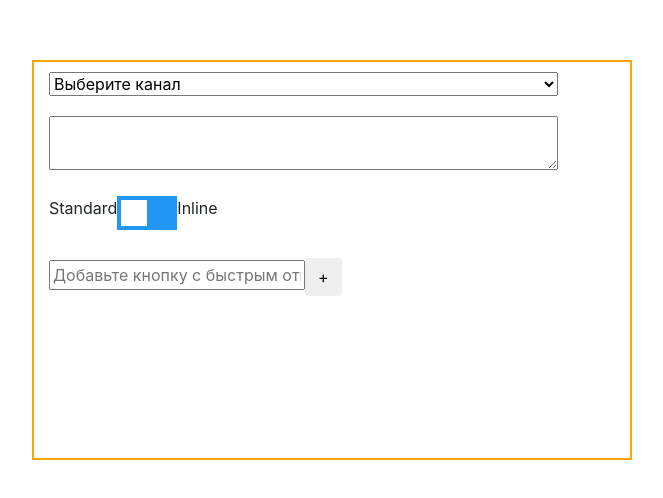
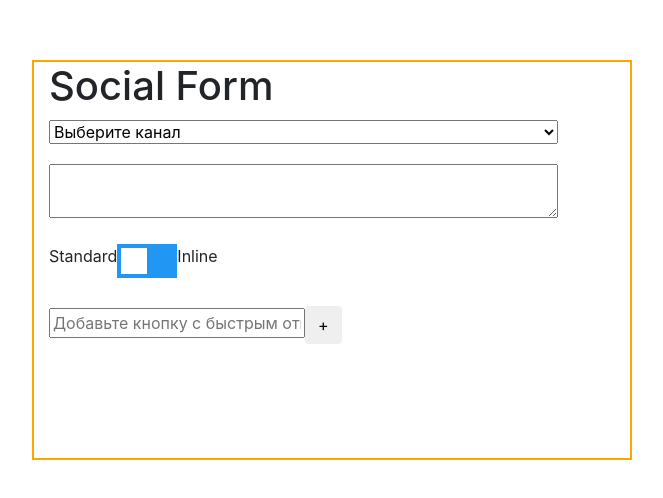
Before and after one commit to trewstaples/social-form-test, a React (Create React App) app: page / in a window 1280 px wide. Shown: the part 140-638 px from the top of the page, without its empty margins (308-971 px from the left). Built offline with nearby package versions, Linux system fonts and the light colour scheme.

Commit message:
Проведет мелкие правки

```diff
--- a/src/components/app/app.jsx
+++ b/src/components/app/app.jsx
@@ -2,8 +2,10 @@ import { Form } from '../form'
 
 const App = () => {
   return (
-    <div className='App'>
-      <header className='App-header'></header>
+    <div className='container'>
+      <header className='header'>
+        <h1>Social Form</h1>
+      </header>
       <Form />
     </div>
   )
@@ -11,6 +13,5 @@ const App = () => {
 
 export { App }
 
-//Добавить кнопку добавления text-кнопок с быстрым ответом
 //Добавить кнопку добавления url-кнопок
 //Написать данные для кнопок ?
--- a/src/components/buttons-list/buttons-list.jsx
+++ b/src/components/buttons-list/buttons-list.jsx
@@ -1,7 +1,7 @@
 const ButtonsList = ({ buttons }) => {
   const elements = buttons.map(btn => {
     return (
-      <button type='button' key={btn.value}>
+      <button type='button' className={'btn'} key={btn.value}>
         {btn.value}
       </button>
     )
--- a/src/components/form/form.jsx
+++ b/src/components/form/form.jsx
@@ -45,7 +45,6 @@ const Form = () => {
   }
 
   return (
-    <div className='container'>
     <div className='main'>
       <form>
         <ChannelSelect onChannelChange={onChannelChange} />
@@ -65,7 +64,6 @@ const Form = () => {
         <ButtonAddForm keyboardMode={keyboardMode} onButtonAdded={onButtonAdded} />
       </form>
     </div>
-    </div>
   )
 }
 
```
Lines whose indentation alone changed are shown as unchanged.
